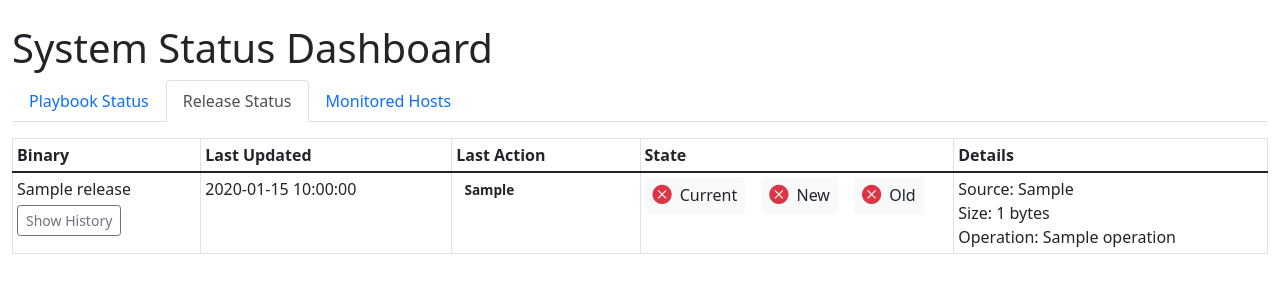
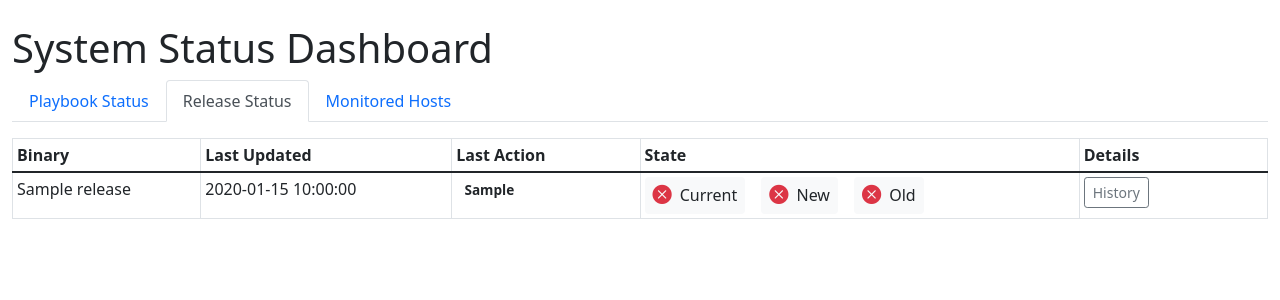
Before and after one commit to kdev-labs/sysadm-status-dashboard, a Flask app: template templates/dashboard.html in a window 1280 px wide, after a click on "Release Status". Shown: the top 300 px of the page. Run offline with Flask 2, Linux system fonts and the light colour scheme; the template is opened without the code that fills it: most values are stand-ins (such as "Sample title", 1, 10 or a date in 2020); some libraries are stand-ins or nearby versions.

Commit message:
Moved history to details

```diff
--- a/templates/dashboard.html
+++ b/templates/dashboard.html
@@ -153,21 +153,14 @@
                                 <th style="width: 15%">Binary</th>
                                 <th style="width: 20%">Last Updated</th>
                                 <th style="width: 15%">Last Action</th>
-                                <th style="width: 25%">State</th>
-                                <th style="width: 25%">Details</th>
+                                <th style="width: 35%">State</th>
+                                <th style="width: 15%">Details</th>
                             </tr>
                         </thead>
                         <tbody>
                             {% for release in releases %}
                             <tr>
-                                <td>
-                                    <div>{{ release.name }}</div>
-                                    <button class="btn btn-sm btn-outline-secondary mt-1" type="button"
-                                            data-bs-toggle="collapse" data-bs-target="#history-{{ release.name }}"
-                                            aria-expanded="false">
-                                        Show History
-                                    </button>
-                                </td>
+                                <td>{{ release.name }}</td>
                                 <td>{{ release.last_updated }}</td>
                                 <td>
                                     <span class="action-type {{ release.last_action }}">
@@ -191,11 +184,11 @@
                                     </div>
                                 </td>
                                 <td>
-                                    {% if release.details %}
-                                    <div>Source: {{ release.details.source_path }}</div>
-                                    <div>Size: {{ release.details.source_size }} bytes</div>
-                                    <div>Operation: {{ release.details.operation }}</div>
-                                    {% endif %}
+                                    <button class="btn btn-sm btn-outline-secondary" type="button"
+                                            data-bs-toggle="collapse" data-bs-target="#history-{{ release.name }}"
+                                            aria-expanded="false">
+                                        History
+                                    </button>
                                 </td>
                             </tr>
                             <tr class="collapse" id="history-{{ release.name }}">
```
